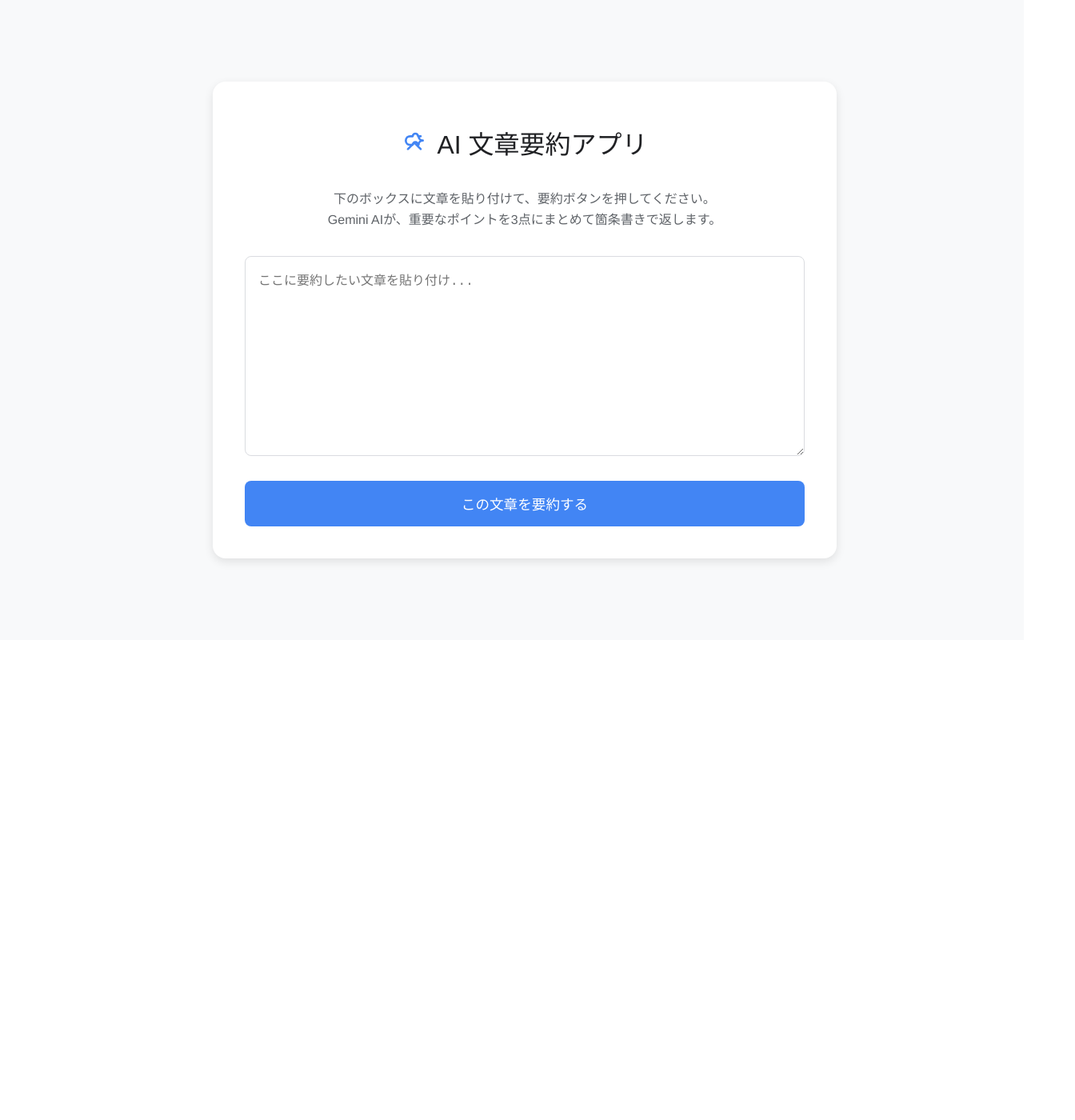
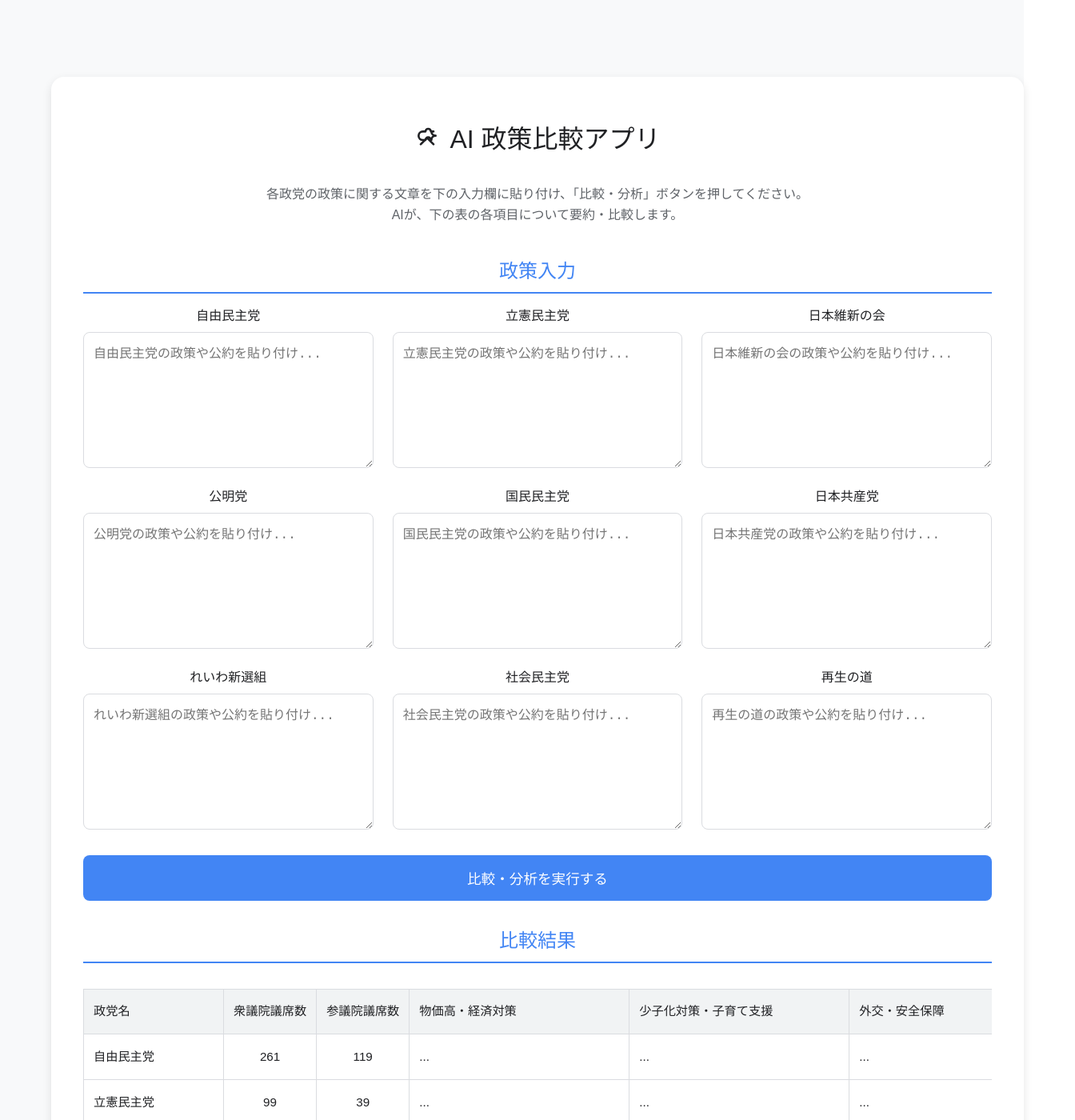
Before and after one commit to tako-chan0511/jp-politics, a Vue app: page / in a window 1280 px wide. Shown: the top 1400 px of the page at 80% size, 1344 px wide, since content can reach past the window. Before the commit the page ends 800 px from the top, so only its background shows below. Built offline with nearby package versions, Linux system fonts and the light colour scheme.

Commit message:
政策入力欄あり

```diff
--- a/src/App.vue
+++ b/src/App.vue
@@ -1,25 +1,35 @@
 <template>
   <div id="app">
-    <div class="summarizer-container">
+    <div class="politics-container">
       <div class="header">
-        <!-- ★★★ 修正: SVGの構文エラーを修正 ★★★ -->
         <svg xmlns="http://www.w3.org/2000/svg" width="32" height="32" viewBox="0 0 24 24" fill="none" stroke="currentColor" stroke-width="2" stroke-linecap="round" stroke-linejoin="round" class="gemini-icon"><path d="M18 4h-2.5a2.5 2.5 0 0 0-5 0H8a4 4 0 0 0-4 4 4 4 0 0 0 4 4h2.5a2.5 2.5 0 0 1 5 0H16a4 4 0 0 1 4-4 4 4 0 0 1-4-4Z"/><path d="m6 16 6-6 6 6" /></svg>
-        <h1>AI 文章要約アプリ</h1>
+        <h1>AI 政策比較アプリ</h1>
       </div>
-      <p class="description">下のボックスに文章を貼り付けて、要約ボタンを押してください。<br>Gemini AIが、重要なポイントを3点にまとめて箇条書きで返します。</p>
+      <p class="description">
+        各政党の政策に関する文章を下の入力欄に貼り付け、「比較・分析」ボタンを押してください。<br>
+        AIが、下の表の各項目について要約・比較します。
+      </p>
 
-      <textarea
-        v-model="inputText"
-        placeholder="ここに要約したい文章を貼り付け..."
-        rows="12"
-        class="input-textarea"
-      ></textarea>
+      <div class="input-section">
+        <h2>政策入力</h2>
+        <div class="input-grid">
+          <div v-for="party in parties" :key="party.id" class="party-input">
+            <label :for="party.id">{{ party.name }}</label>
+            <textarea
+              :id="party.id"
+              v-model="party.policyText"
+              :placeholder="`${party.name}の政策や公約を貼り付け...`"
+              rows="8"
+            ></textarea>
+          </div>
+        </div>
+      </div>
 
-      <button @click="summarizeText" :disabled="loading" class="summarize-button">
-        <span v-if="!loading">この文章を要約する</span>
+      <button @click="analyzePolicies" :disabled="loading" class="analyze-button">
+        <span v-if="!loading">比較・分析を実行する</span>
         <span v-else class="loading-state">
           <div class="loading-spinner-small"></div>
-          要約中...
+          比較・分析中...
         </span>
       </button>
 
@@ -27,46 +37,86 @@
         <strong>エラー:</strong> {{ error }}
       </div>
 
-      <div v-if="summaryText" class="summary-result">
-        <h2>要約結果：</h2>
-        <pre class="summary-pre">{{ summaryText }}</pre>
+      <div class="results-section">
+        <h2>比較結果</h2>
+        <div class="table-wrapper">
+          <table>
+            <thead>
+              <tr>
+                <th v-for="column in columns" :key="column.key">{{ column.label }}</th>
+              </tr>
+            </thead>
+            <tbody>
+              <tr v-for="party in parties" :key="party.id">
+                <!-- Data cells are dynamically rendered based on column definitions -->
+                <td v-for="column in columns" :key="column.key">
+                  <!-- Use a helper function to get the correct value for each cell -->
+                  {{ getPartyValue(party, column.key) }}
+                </td>
+              </tr>
+            </tbody>
+          </table>
+        </div>
       </div>
     </div>
   </div>
 </template>
 
 <script setup lang="ts">
-import { ref } from 'vue';
+import { ref, computed } from 'vue';
+// ★★★ 外だしのデータ管理ファイルから、初期データと型をインポート ★★★
+import { initialPartyData, comparisonColumns, type Party, type Column } from '@/services/politicsData';
 
-const inputText = ref('');
-const summaryText = ref('');
+// --- State ---
+const parties = ref<Party[]>(
+  // 初期データに、テキスト入力欄と分析結果用の空のプロパティを追加
+  initialPartyData.map(p => ({ ...p, policyText: '', analysisResult: {} }))
+);
+const columns = ref<Column[]>(comparisonColumns);
 const loading = ref(false);
 const error = ref('');
 
-const summarizeText = async () => {
-  if (!inputText.value.trim()) {
-    error.value = '要約する文章を入力してください。';
+// --- Computed ---
+// AIに分析を依頼するテーマ（列）だけを抽出
+const themeColumns = computed(() => columns.value.filter(c => c.isTheme));
+
+// --- Methods ---
+const analyzePolicies = async () => {
+  // 政策テキストが入力された政党だけを対象にする
+  const partiesWithText = parties.value.filter(p => p.policyText.trim());
+  if (partiesWithText.length === 0) {
+    error.value = '比較するためには、少なくとも1つの政党の政策を入力してください。';
     return;
   }
 
   loading.value = true;
   error.value = '';
-  summaryText.value = '';
+  // 分析開始前に、以前の分析結果をクリア
+  parties.value.forEach(p => p.analysisResult = {});
 
   try {
-    // 自分たちのバックエンドAPI(/api/summarize)を呼び出す
+    // バックエンドAPIを呼び出し
     const response = await fetch('/api/summarize', {
       method: 'POST',
       headers: { 'Content-Type': 'application/json' },
-      body: JSON.stringify({ textToSummarize: inputText.value }),
+      body: JSON.stringify({
+        parties: partiesWithText.map(p => ({ id: p.id, name: p.name, policyText: p.policyText })),
+        themes: themeColumns.value.map(c => ({ key: c.key, label: c.label })),
+      }),
     });
 
     const data = await response.json();
 
     if (response.ok) {
-      summaryText.value = data.summary;
+      const analysisData = data.analysis;
+      // AIの分析結果を、対応する政党のデータにマージする
+      parties.value.forEach(party => {
+        if (analysisData[party.id]) {
+          party.analysisResult = analysisData[party.id];
+        }
+      });
     } else {
-      error.value = data.error || '要約に失敗しました。';
+      error.value = data.error || '比較・分析に失敗しました。';
     }
   } catch (e) {
     error.value = '通信エラーが発生しました。';
@@ -74,160 +124,48 @@ const summarizeText = async () => {
     loading.value = false;
   }
 };
+
+// テーブルのセルに表示する値を取得するためのヘルパー関数
+const getPartyValue = (party: Party, columnKey: string): string | number => {
+  switch (columnKey) {
+    case 'partyName':
+      return party.name;
+    case 'shugiinSeats':
+      return party.shugiinSeats;
+    case 'sangiinSeats':
+      return party.sangiinSeats;
+    default:
+      // AIによる分析結果、またはプレースホルダーを返す
+      return party.analysisResult[columnKey] || (loading.value ? '分析中...' : '...');
+  }
+};
 </script>
 
 <style>
-:root {
-  --primary-color: #4285F4; /* Google Blue */
-  --background-color: #f8f9fa;
-  --card-background-color: #ffffff;
-  --text-color: #202124;
-  --sub-text-color: #5f6368;
-  --border-color: #dadce0;
-  --button-hover-color: #3367D6;
-}
-
-body {
-  font-family: 'Google Sans', 'Helvetica Neue', Arial, sans-serif;
-  margin: 0;
-  background-color: var(--background-color);
-  color: var(--text-color);
-  display: flex;
-  justify-content: center;
-  align-items: center;
-  min-height: 100vh;
-}
-
-#app {
-  width: 100%;
-  padding: 1rem;
-}
-
-.summarizer-container {
-  max-width: 700px;
-  margin: 2rem auto;
-  padding: 2.5rem;
-  background-color: var(--card-background-color);
-  border-radius: 16px;
-  box-shadow: 0 4px 12px rgba(0,0,0,0.1);
-}
-
-.header {
-  display: flex;
-  align-items: center;
-  justify-content: center;
-  gap: 0.75rem;
-  margin-bottom: 0.5rem;
-}
-
-.gemini-icon {
-  color: var(--primary-color);
-}
-
-h1 {
-  font-size: 2rem;
-  font-weight: 500;
-  color: var(--text-color);
-  text-align: center;
-}
-
-.description {
-  text-align: center;
-  color: var(--sub-text-color);
-  margin-bottom: 2rem;
-  line-height: 1.6;
-}
-
-.input-textarea {
-  width: 100%;
-  padding: 1rem;
-  font-size: 1rem;
-  border: 1px solid var(--border-color);
-  border-radius: 8px;
-  box-sizing: border-box;
-  resize: vertical;
-  margin-bottom: 1.5rem;
-  transition: border-color 0.2s, box-shadow 0.2s;
-}
-
-.input-textarea:focus {
-  outline: none;
-  border-color: var(--primary-color);
-  box-shadow: 0 0 0 2px rgba(66, 133, 244, 0.2);
-}
-
-.summarize-button {
-  width: 100%;
-  padding: 1rem;
-  font-size: 1.1rem;
-  font-weight: 500;
-  color: white;
-  background-color: var(--primary-color);
-  border: none;
-  border-radius: 8px;
-  cursor: pointer;
-  transition: background-color 0.2s;
-  display: flex;
-  justify-content: center;
-  align-items: center;
-  gap: 0.5rem;
-}
-
-.summarize-button:hover:not(:disabled) {
-  background-color: var(--button-hover-color);
-}
-
-.summarize-button:disabled {
-  background-color: #a0c3ff;
-  cursor: not-allowed;
-}
-
-.loading-state {
-  display: flex;
-  align-items: center;
-  gap: 0.75rem;
-}
-
-.loading-spinner-small {
-  width: 20px;
-  height: 20px;
-  border: 3px solid rgba(255, 255, 255, 0.3);
-  border-radius: 50%;
-  border-top-color: #ffffff;
-  animation: spin 1s ease infinite;
-}
-
-@keyframes spin {
-  to { transform: rotate(360deg); }
-}
-
-.error-message {
-  margin-top: 1.5rem;
-  padding: 1rem;
-  background-color: #fdeaed;
-  color: #a50e0e;
-  border: 1px solid #f4c7c7;
-  border-radius: 8px;
-}
-
-.summary-result {
-  margin-top: 2rem;
-  padding: 1.5rem;
-  background-color: #e8f0fe;
-  border: 1px solid #d2e3fc;
-  border-radius: 8px;
-}
-
-.summary-result h2 {
-  margin-top: 0;
-  color: #1967d2;
-}
-
-.summary-pre {
-  white-space: pre-wrap; /* テキストを折り返す */
-  word-wrap: break-word;
-  font-family: 'Roboto Mono', monospace;
-  line-height: 1.7;
-  color: var(--text-color);
-}
+/* 以前のスタイルをベースに、テーブル用のスタイルなどを追加 */
+body { font-family: 'Google Sans', sans-serif; background: #f8f9fa; color: #202124; }
+#app { padding: 2rem; }
+.politics-container { max-width: 1400px; margin: 2rem auto; padding: 2.5rem; background: #fff; border-radius: 16px; box-shadow: 0 4px 12px rgba(0,0,0,0.1); }
+.header { display: flex; align-items: center; justify-content: center; gap: 0.75rem; margin-bottom: 1rem; }
+h1 { font-size: 2rem; font-weight: 500; }
+.description { text-align: center; color: #5f6368; margin-bottom: 2.5rem; line-height: 1.6; }
+.input-section h2, .results-section h2 { margin-top: 2rem; margin-bottom: 1rem; border-bottom: 2px solid #4285F4; padding-bottom: 0.5rem; color: #4285F4; }
+.input-grid { display: grid; grid-template-columns: repeat(auto-fit, minmax(300px, 1fr)); gap: 1.5rem; margin-bottom: 2rem; }
+.party-input { display: flex; flex-direction: column; }
+.party-input label { font-weight: bold; margin-bottom: 0.5rem; }
+.party-input textarea { padding: 0.75rem; border: 1px solid #dadce0; border-radius: 8px; resize: vertical; font-size: 1rem; }
+.analyze-button { width: 100%; padding: 1rem; font-size: 1.1rem; font-weight: 500; color: white; background-color: #4285F4; border: none; border-radius: 8px; cursor: pointer; transition: background-color 0.2s; }
+.analyze-button:hover:not(:disabled) { background-color: #3367D6; }
+.analyze-button:disabled { background-color: #a0c3ff; cursor: not-allowed; }
+.loading-state { display: flex; align-items: center; justify-content: center; gap: 0.75rem; }
+.loading-spinner-small { width: 20px; height: 20px; border: 3px solid rgba(255, 255, 255, 0.3); border-radius: 50%; border-top-color: #ffffff; animation: spin 1s ease infinite; }
+@keyframes spin { to { transform: rotate(360deg); } }
+.error-message { margin-top: 1.5rem; padding: 1rem; background-color: #fdeaed; color: #a50e0e; border-radius: 8px; }
+.table-wrapper { overflow-x: auto; }
+table { width: 100%; border-collapse: collapse; margin-top: 1rem; font-size: 0.95rem; }
+th, td { padding: 1rem 0.75rem; border: 1px solid #dadce0; text-align: left; vertical-align: top; }
+th { background-color: #f1f3f4; font-weight: 500; white-space: nowrap; }
+td { min-width: 250px; line-height: 1.6; }
+tr td:nth-child(1) { min-width: 150px; font-weight: bold; }
+tr td:nth-child(2), tr td:nth-child(3) { min-width: auto; text-align: center; }
 </style>
--- /dev/null
+++ b/src/services/politicsData.ts
@@ -0,0 +1,44 @@
+// アプリケーション全体で使う「政党」の型定義
+export interface Party {
+  id: string; // 内部的な識別子
+  name: string; // 表示名
+  shugiinSeats: number | string; // 衆議院議席数
+  sangiinSeats: number | string; // 参議院議席数
+  policyText: string; // ユーザーが入力する政策テキスト
+  analysisResult: Record<string, string>; // AIによる分析結果を格納するオブジェクト
+}
+
+// 比較表の「列」の型定義
+export interface Column {
+  key: string; // データと紐付けるためのキー
+  label: string; // ヘッダーに表示する名前
+  isTheme: boolean; // この列がAIの分析テーマであるかを示すフラグ
+}
+
+// ★★★ ここが「外だしの関数」に相当する部分です ★★★
+// 将来、政党を追加・削除したい場合は、この配列を編集するだけです。
+export const initialPartyData: Omit<Party, 'policyText' | 'analysisResult'>[] = [
+  { id: 'ldp', name: '自由民主党', shugiinSeats: 261, sangiinSeats: 119 },
+  { id: 'cdp', name: '立憲民主党', shugiinSeats: 99, sangiinSeats: 39 },
+  { id: 'jip', name: '日本維新の会', shugiinSeats: 41, sangiinSeats: 21 },
+  { id: 'komei', name: '公明党', shugiinSeats: 32, sangiinSeats: 27 },
+  { id: 'dpp', name: '国民民主党', shugiinSeats: 10, sangiinSeats: 10 },
+  { id: 'jcp', name: '日本共産党', shugiinSeats: 10, sangiinSeats: 11 },
+  { id: 'reiwa', name: 'れいわ新選組', shugiinSeats: 3, sangiinSeats: 5 },
+  { id: 'sdp', name: '社会民主党', shugiinSeats: 1, sangiinSeats: 1 },
+  { id: 'saisei', name: '再生の道', shugiinSeats: 'ー', sangiinSeats: 'ー' },
+];
+
+// ★★★ ここで比較表の列を定義します ★★★
+// 将来、比較項目を追加・変更したい場合は、この配列を編集するだけです。
+export const comparisonColumns: Column[] = [
+  { key: 'partyName', label: '政党名', isTheme: false },
+  { key: 'shugiinSeats', label: '衆議院議席数', isTheme: false },
+  { key: 'sangiinSeats', label: '参議院議席数', isTheme: false },
+  { key: 'economic', label: '物価高・経済対策', isTheme: true },
+  { key: 'childcare', label: '少子化対策・子育て支援', isTheme: true },
+  { key: 'security', label: '外交・安全保障', isTheme: true },
+  { key: 'energy', label: 'エネルギー政策・GX', isTheme: true },
+  { key: 'constitution', label: '憲法改正', isTheme: true },
+  { key: 'mainFocus', label: 'その他（政党の目標）', isTheme: true },
+];
```
Also changed, not shown: api/summarize.ts (+52 -24 lines), vite.config.ts (+8 -0 lines).
